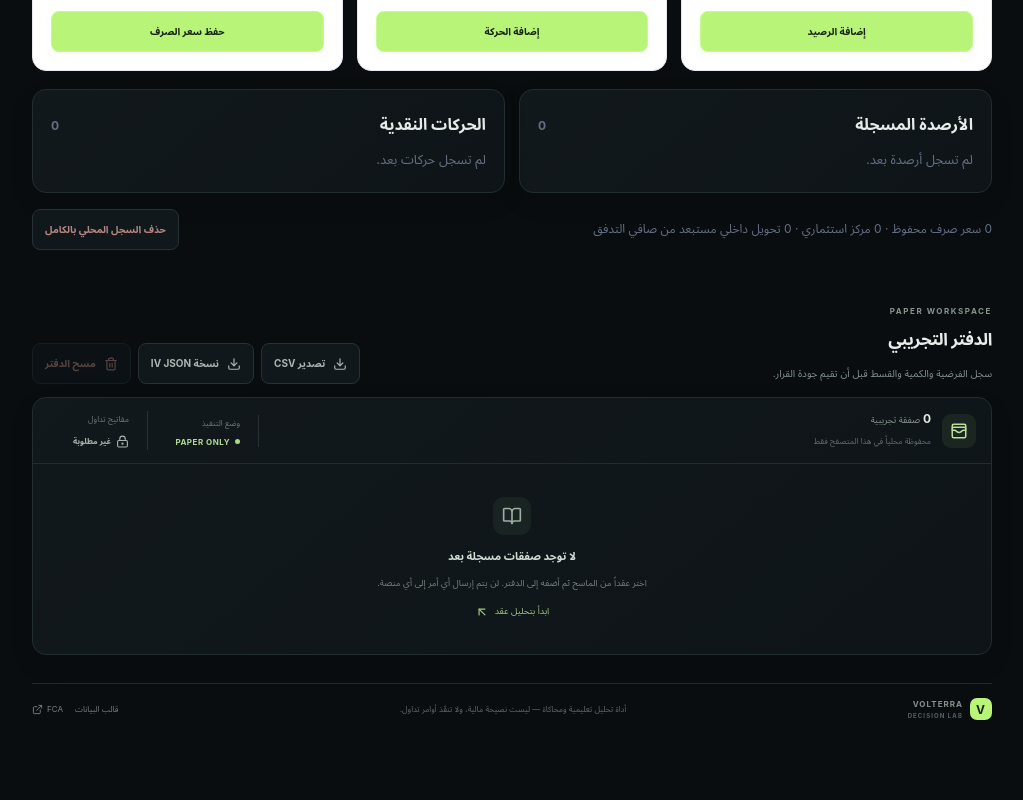
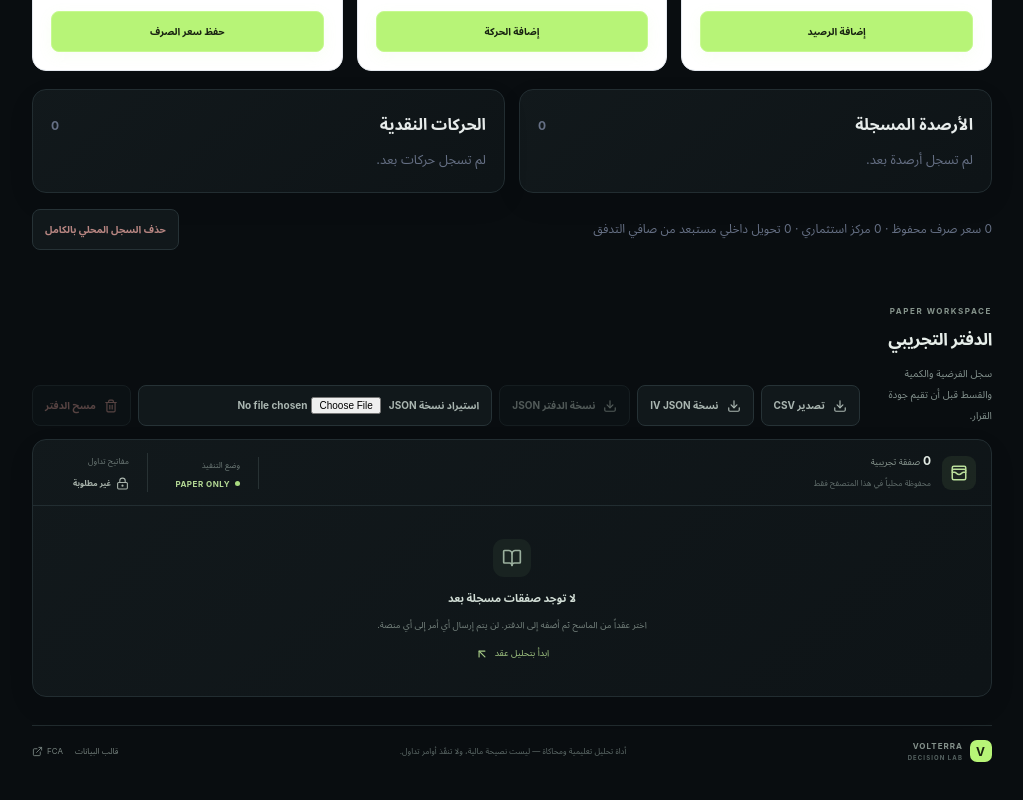
Before and after one commit to raawaa93/Sol, a React (Vite) app: page / in a window 1280 px wide. Shown: the part 5704-6504 px from the top of the page, without its empty margins (4-1027 px from the left). Before the commit the page ends 6464 px from the top, so only its background shows below. Built offline with nearby package versions, Linux system fonts and the light colour scheme.

Commit message:
feat: add local JSON backup controls to paper journal

```diff
--- a/src/components/PaperJournalSection.tsx
+++ b/src/components/PaperJournalSection.tsx
@@ -19,6 +19,8 @@ interface PaperJournalSectionProps {
   onClose: (trade: PaperTrade) => void | Promise<void>;
   onExportTrades: () => void;
   onExportIVHistory: () => void | Promise<void>;
+  onExportJson: () => void | Promise<void>;
+  onImportBackup: (raw: string) => void | Promise<void>;
   onClearJournal: () => void;
   onExportRecovery: () => void;
   onExportOriginal: () => void;
@@ -35,6 +37,8 @@ export default function PaperJournalSection({
   onClose,
   onExportTrades,
   onExportIVHistory,
+  onExportJson,
+  onImportBackup,
   onClearJournal,
   onExportRecovery,
   onExportOriginal,
@@ -48,6 +52,21 @@ export default function PaperJournalSection({
         <div className="journal-actions">
           <button className="button button-ghost" onClick={onExportTrades}><Download size={14} /> تصدير CSV</button>
           <button className="button button-ghost" onClick={onExportIVHistory}><Download size={14} /> نسخة IV JSON</button>
+          <button className="button button-ghost" onClick={onExportJson} disabled={!trades.length}><Download size={14} /> نسخة الدفتر JSON</button>
+          <label className="button button-ghost journal-import-button">استيراد نسخة JSON
+            <input aria-label="استيراد نسخة دفتر PAPER JSON" type="file" accept="application/json,.json" disabled={paperJournalLoad.persistenceBlocked} onChange={async (event) => {
+              const file = event.target.files?.[0];
+              if (!file) return;
+              if (file.size > 5 * 1024 * 1024) {
+                window.alert('النسخة أكبر من الحد المسموح 5 MiB.');
+                event.target.value = '';
+                return;
+              }
+              try { await onImportBackup(await file.text()); }
+              catch { window.alert('تعذر قراءة ملف النسخة الاحتياطية.'); }
+              event.target.value = '';
+            }} />
+          </label>
           <button className="button button-ghost danger-ghost" onClick={onClearJournal} disabled={!trades.length || paperJournalLoad.persistenceBlocked}><Trash2 size={14} /> مسح الدفتر</button>
         </div>
       </div>
```
